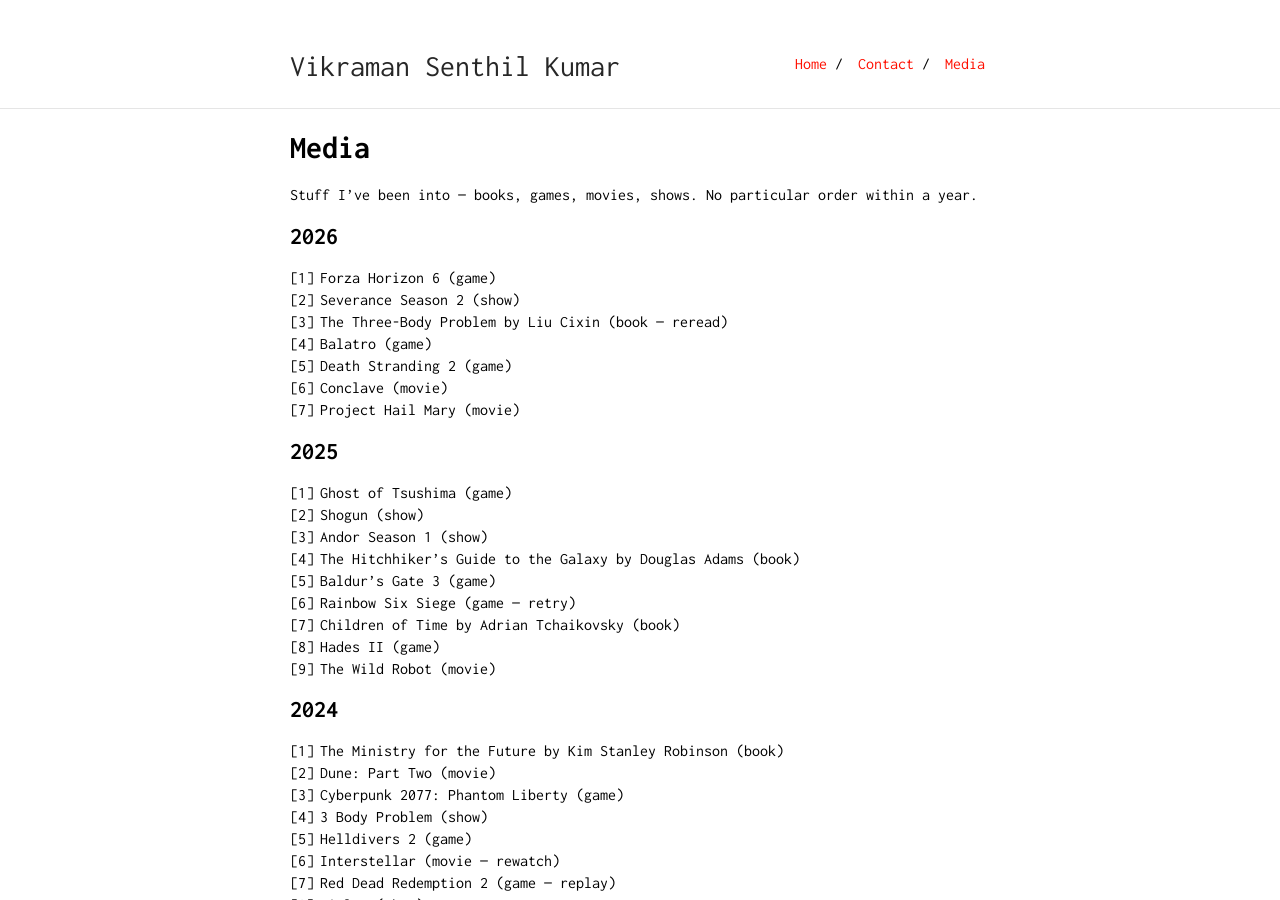
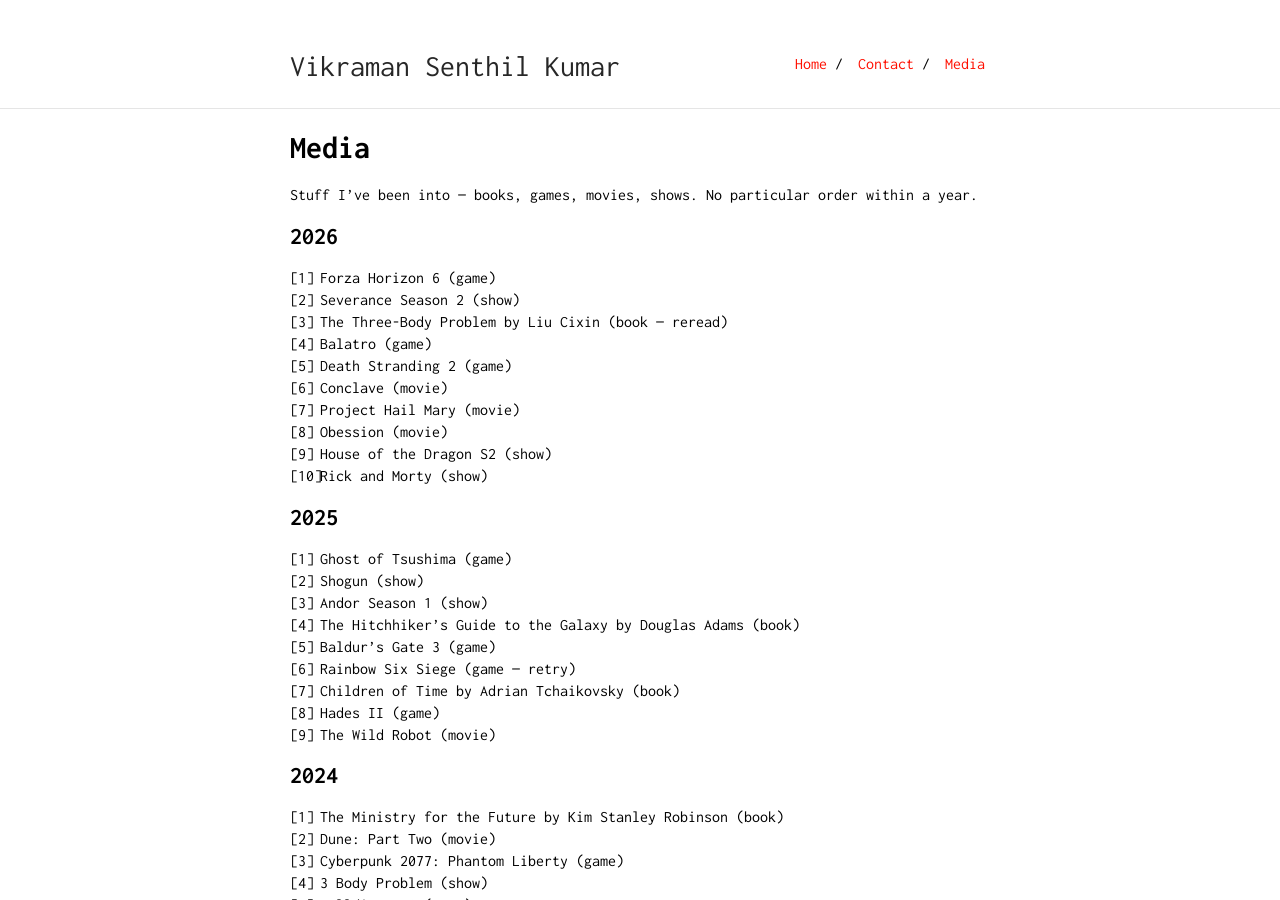
Before and after one commit to Vikramansen/vikramansen.github.io, a Jekyll site: the page built from books.md, in a window 1280 px wide and 900 px high. Built offline with Jekyll 4.4.1, drawn with Linux system fonts in a browser that asks for light colours; our own code applies the rules of GitHub Pages for plain Markdown files.

Commit message:
Add new entries to the media list

```diff
--- a/books.md
+++ b/books.md
@@ -15,6 +15,9 @@ Stuff I've been into — books, games, movies, shows. No particular order within
 5. Death Stranding 2 (game)
 6. Conclave (movie)
 7. Project Hail Mary (movie)
+8. Obession (movie)
+9. House of the Dragon S2 (show)
+10. Rick and Morty (show)
 
 ## 2025
 
```
